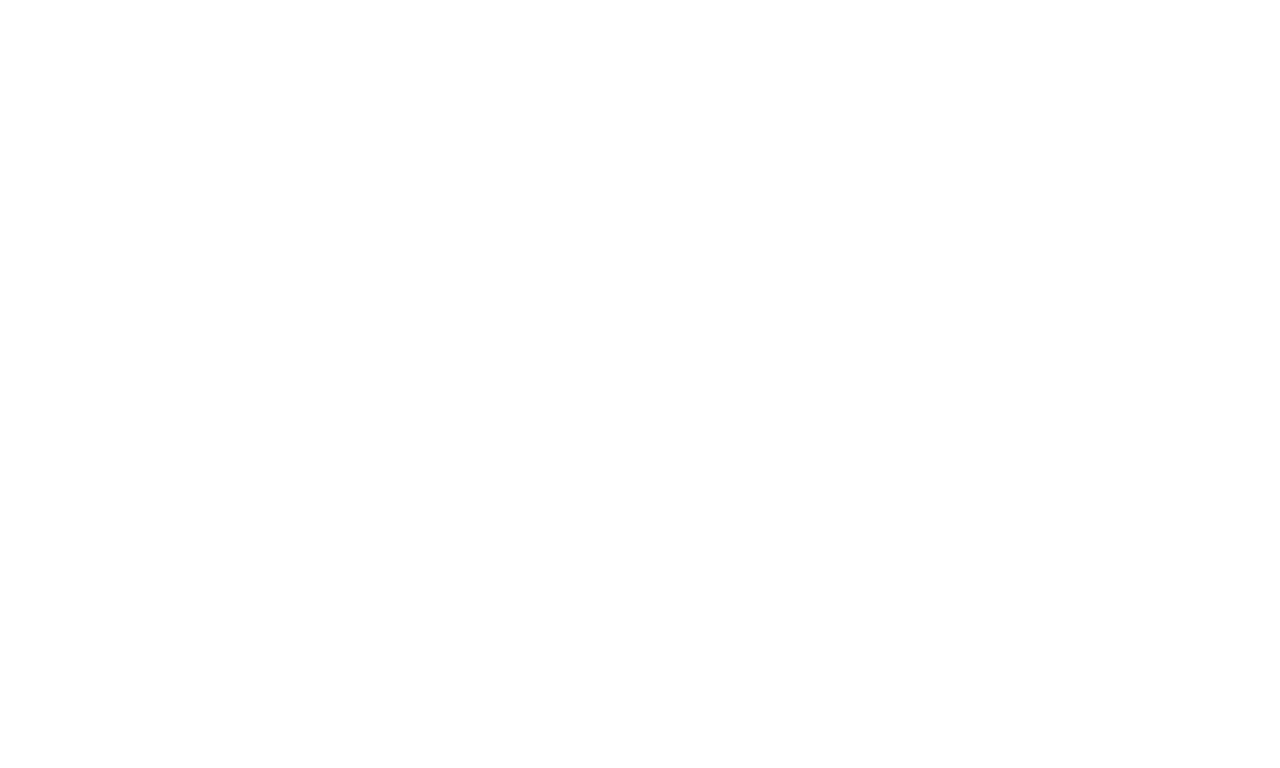
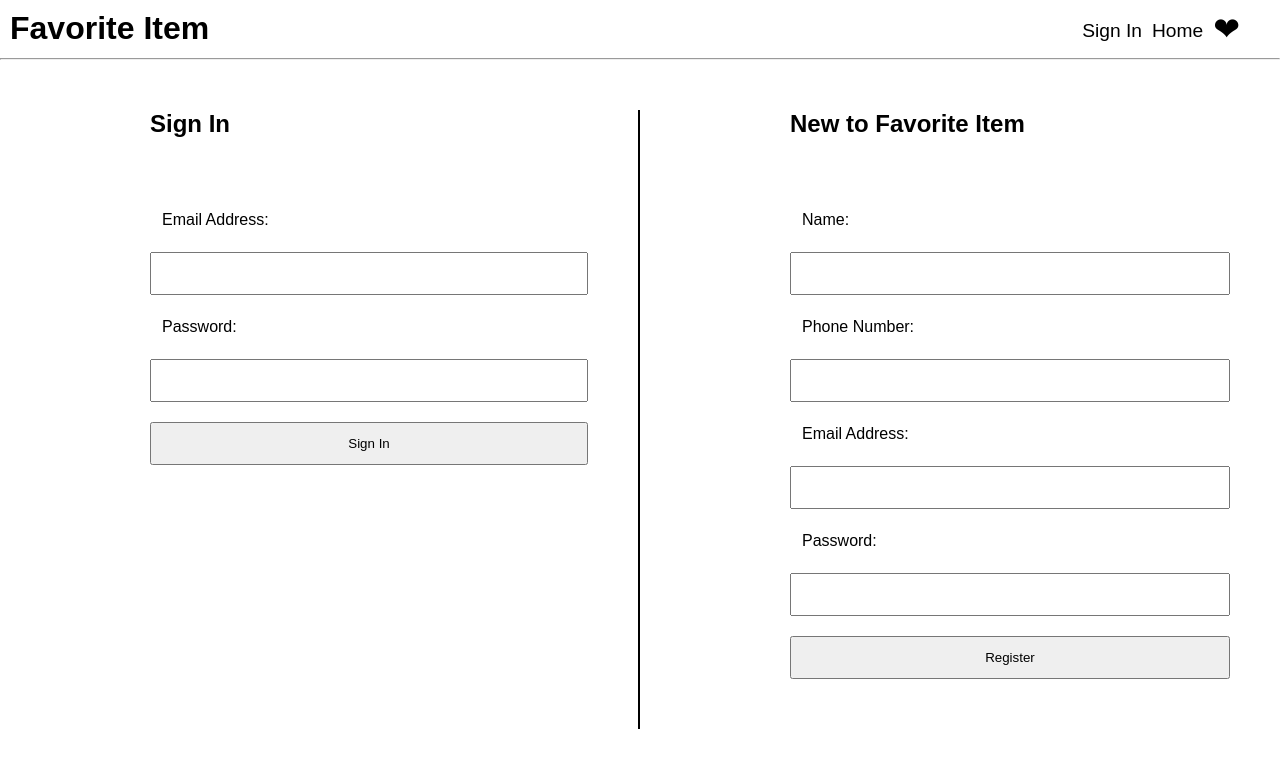
Before and after one commit to Ali-ElMowed/favorire-item-frontend-electronjs, a website: page assets/pages/login/login.html in a window 1280 px wide. Drawn offline with Linux system fonts and the light colour scheme.

Commit message:
Styled the signin page

```diff
--- a/assets/pages/login/login.html
+++ b/assets/pages/login/login.html
@@ -0,0 +1,51 @@
+<!DOCTYPE html>
+<html>
+
+<head>
+    <meta charset="UTF-8">
+    <!-- https://developer.mozilla.org/en-US/docs/Web/HTTP/CSP -->
+    <meta http-equiv="Content-Security-Policy" content="default-src 'self'; script-src 'self'">
+    <link rel="stylesheet" href="https://use.fontawesome.com/releases/v6.1.1/css/all.css">
+    <link rel="stylesheet" href="../../../styles.css">
+    <title>Hello World!</title>
+</head>
+
+<body>
+    <div class="header">
+        <h1>Favorite Item</h1>
+        <div class="left-side-header">
+            <a herf="" class="signin-nav">Sign In</a>
+            <a href="../../../index.html">Home</a>
+            <a href="favorites.html" id="favorite-nav">&#10084</a>
+        </div>
+    </div>
+    <hr>
+    <div class="sigin-page">
+        <div class="signin" id="sigin">
+            <div class="sigin-word"> Sign In</div>
+            <form action="" class="form">
+                <label for="">Email Address:</label>
+                <input type="text" name="" id="email-input">
+                <label for="">Password:</label>
+                <input type="text" name="" id="password-input">
+                <button type="submit">Sign In</button>
+            </form>
+        </div>
+        <div class="signup" id="sigup" >
+            <div class="signup-word"> New to Favorite Item</div>
+            <form action="" class="form">
+                <label for="">Name:</label>
+                <input type="text" name="" id="name-input">
+                <label for="">Phone Number:</label>
+                <input type="text" name="" id="phone-input">
+                <label for="">Email Address:</label>
+                <input type="text" name="" id="email-input">
+                <label for="">Password:</label>
+                <input type="text" name="" id="password-input">
+                <button type="submit">Register</button>
+            </form>
+        </div>
+    </div>
+</body>
+
+</html>
--- a/styles.css
+++ b/styles.css
@@ -11,7 +11,9 @@
     margin: 10px;
 
 }
-
+.header a{
+    cursor: pointer;
+}
 .left-side-header {
     display: flex;
     justify-content: space-between;
@@ -140,3 +142,40 @@ hr{
     margin-left: 60%;
     font-size: 32px;
 }
+
+.sigin-page{
+    display: flex;
+}
+
+#sigin, #sigup{
+    flex-basis: 50%;
+    display: flex;
+    flex-direction: column;
+    margin-top: 50px;
+}
+#sigin{
+    border-right: 2px solid black;
+}
+.sigin-word,.signup-word{
+    margin-left: 150px;
+    font-size: 1.5rem;
+    font-weight: bold;
+}
+.form{
+    display: flex;
+    flex-direction: column;
+    margin: 50px;
+    margin-left: 150px;
+}
+
+input, label{
+    margin-top: 20px;
+    max-width: 500px;
+    padding: 12px;
+    line-height: 0;
+}
+button{
+    max-width: 500px;
+    padding: 12px;
+    margin-top: 20px;
+}
```
Also changed, not shown: assets/pages/category/category.html (+1 -1 lines), index.html (+3 -3 lines), renderer.js (+6 -1 lines), assets/pages/favorite/favorite.css (deleted).
